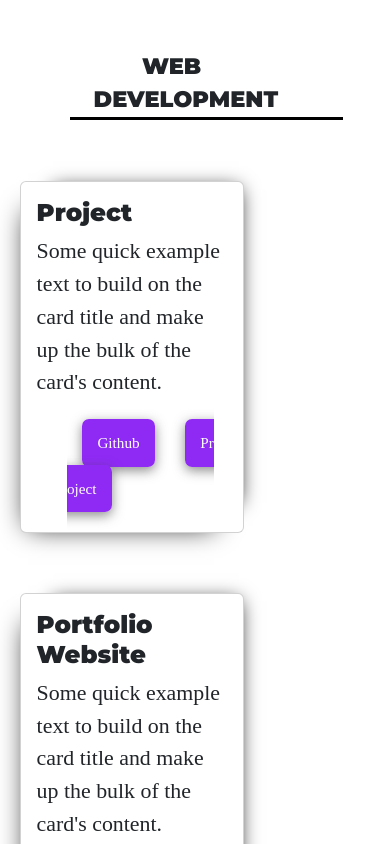
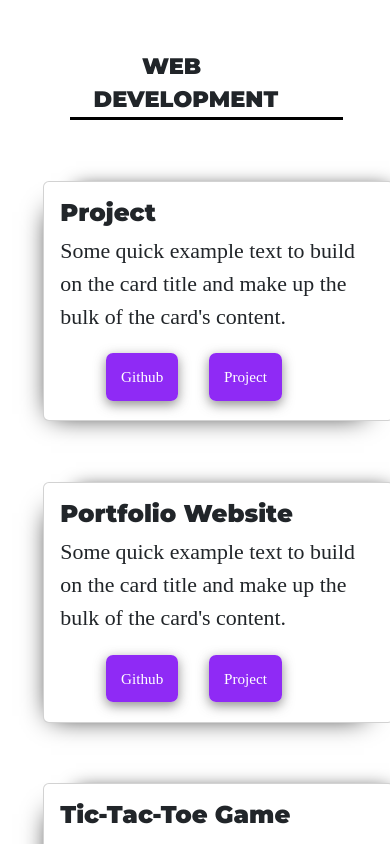
Before and after one commit to kshitijjj/Portfolio, a React (Create React App) app in the folder portfolio/: page / in a window 390 px wide. Shown: the part 920-1764 px from the top of the page. Built offline with nearby package versions, Linux system fonts and the light colour scheme.

Commit message:
update index.css

```diff
--- a/portfolio/src/index.css
+++ b/portfolio/src/index.css
@@ -446,6 +446,7 @@ margin-left: 25%;
 }
 @media screen and (min-width:320px) and (max-width:420px){
   .project_card{
+    margin-left: 8%;
     grid-template-columns: auto;
   }
   #part1{
@@ -462,7 +463,7 @@ margin-left: 25%;
     width: 80vw;
   }
   .card{
-    width:80%;
+    width:90vw;
     margin-left:7%;
   }
   .underline{
```
